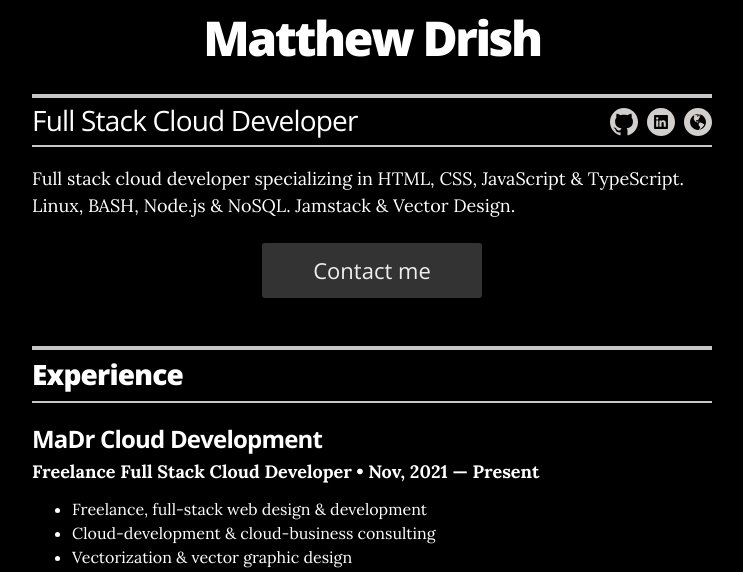
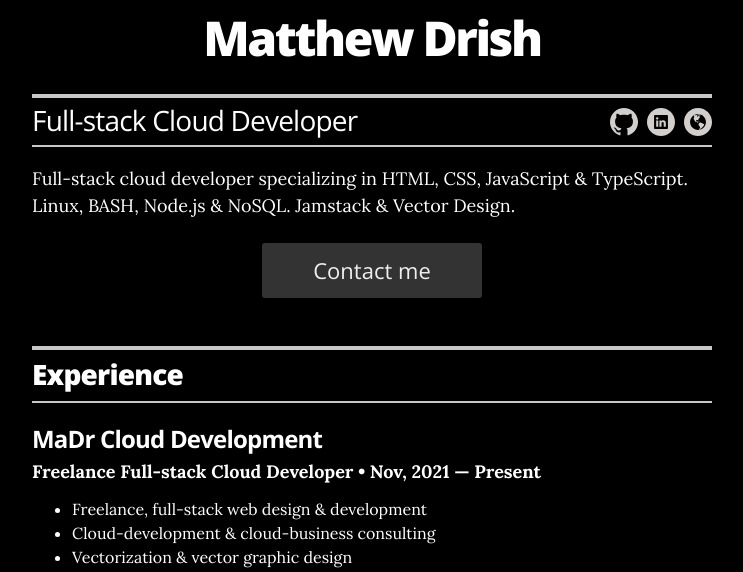
Before and after one commit to MaDrCloudDev/MaDrCloudDev.github.io, a Jekyll site: the page built from index.html, in a window 1280 px wide and 900 px high. Shown: the part 121-693 px from the top of the window, without its empty margins (268-1011 px from the left). Built offline with Jekyll 4.4.1, drawn with Linux system fonts in a browser that asks for light colours.

Commit message:
full stack to adjective
full stack to adjective

```diff
--- a/_config.yml
+++ b/_config.yml
@@ -11,7 +11,7 @@ sass:
 # Resume settings
 resume_avatar:                  "true"
 resume_name:                    "Matthew Drish"
-resume_title:                   "Full Stack Cloud Developer"
+resume_title:                   "Full-stack Cloud Developer"
 
 # used for the contact button in _layouts/resume.html
 resume_contact_email:           "admin@MaDr.io"
@@ -23,7 +23,7 @@ resume_contact_address:         "Arizona"
 # resume_header_contact_info:     "742 Evergreen Terrace, Springfield • 555-7334 • lisasimpson@youremailaddress.com"
 display_header_contact_info:    "false"
 
-resume_header_intro: "<p>Full stack cloud developer specializing in HTML, CSS, JavaScript & TypeScript. Linux, BASH, Node.js & NoSQL. Jamstack & Vector Design.</p>"
+resume_header_intro: "<p>Full-stack cloud developer specializing in HTML, CSS, JavaScript & TypeScript. Linux, BASH, Node.js & NoSQL. Jamstack & Vector Design.</p>"
 
 # use "yes" to display the email contact button,
 # "no" to display an "I'm not looking for work" message,
--- a/_data/experience.yml
+++ b/_data/experience.yml
@@ -1,7 +1,7 @@
 # Jobs
 # VP of Globe
 - company: MaDr Cloud Development
-  position: Freelance Full Stack Cloud Developer
+  position: Freelance Full-stack Cloud Developer
   duration: Nov, 2021 &mdash; Present
   summary: <ul class="resume-item-list"><li>Freelance, full-stack web design & development</li><li>Cloud-development & cloud-business consulting</li><li>Vectorization & vector graphic design</li></ul>
 
```
